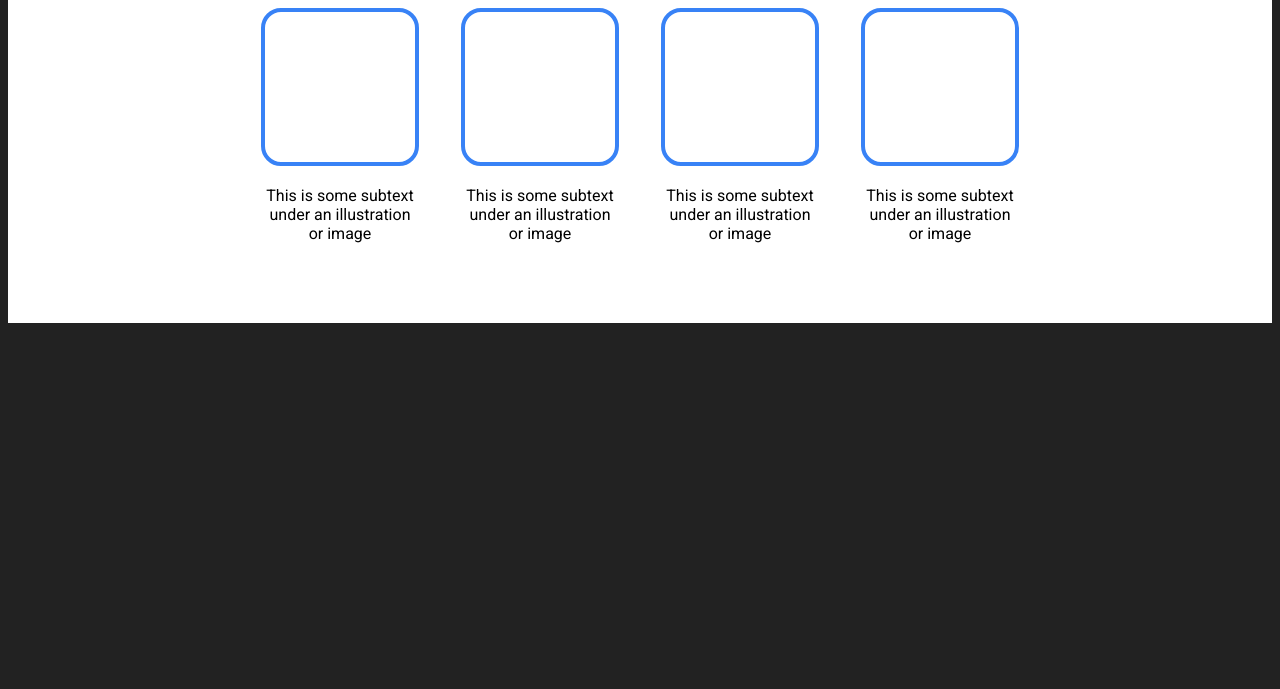
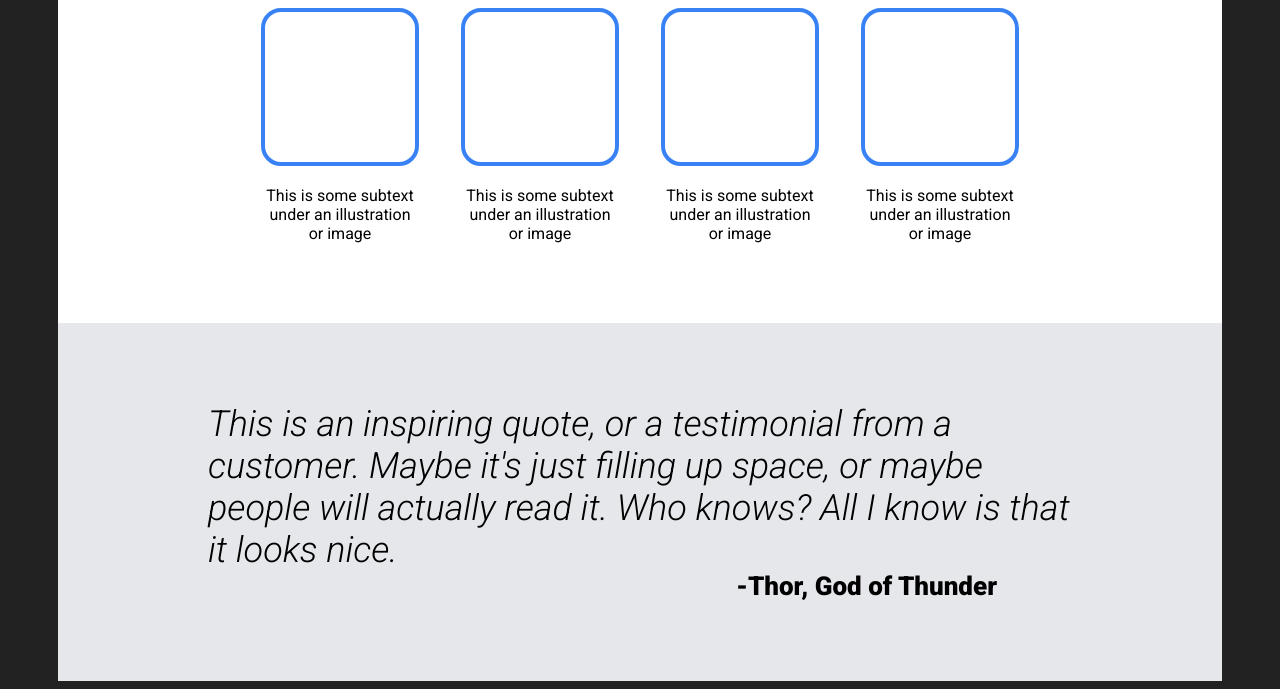
Before and after one commit to gigipink1/landing-page, a plain HTML site: page index.html in a window 1280 px wide. Shown: the part 537-1226 px from the top of the page. Before the commit the page ends 868 px from the top, so only its background shows below. Drawn offline with Linux system fonts and the light colour scheme.

Commit message:
Add padding to body, add content and style to section three

```diff
--- a/index.html
+++ b/index.html
@@ -61,11 +61,18 @@
         </div>
       </div>
     </div>
-    <div class="section-3">
-
+    <div class="section-three">
+        <div class="quote">
+            <div class="quote-text">
+            This is an inspiring quote, or a testimonial from a customer.
+            Maybe it's just filling up space, or maybe people will actually read it.
+            Who knows? All I know is that it looks nice.
+            </div>
+            <div class = "quote-author"> -Thor, God of Thunder</div>
+          </div>
 
     </div>
-    <div class="section-4">
+    <div class="section-four">
 
 
     </div>
--- a/style.css
+++ b/style.css
@@ -3,6 +3,7 @@ body
 {
  font-family: "Roboto", sans-serif;
  background-color: rgb(34, 34, 34);
+ padding: 0 50px;
 }
 
 ul {
@@ -27,6 +28,13 @@ button {
 
 }
 
+
+h2 {
+    margin: 0 0 30px 0;
+    padding: 0;
+    text-align: center;
+  }
+
 a, .hero-subtext {
     text-decoration: none;
     color: #e5e7eb;
@@ -34,6 +42,8 @@ a, .hero-subtext {
 
 
 }
+
+
 
 .section-one {
     background-color: #1f2937;
@@ -88,12 +98,6 @@ a, .hero-subtext {
 
 }
 
-h2 {
-  margin: 0 0 30px 0;
-  padding: 0;
-  text-align: center;
-}
-
 .info-header {
     font-size: 36px;
     font-weight: 900;
@@ -128,3 +132,29 @@ h2 {
     margin-top: 20px;
     margin-bottom:50px;
 }
+
+.section-three {
+    display:flex;
+    background-color: #e5e7eb;
+    justify-content: center;
+    align-items: center;
+    padding: 30px 100px;
+
+}
+
+.quote-text{
+    font-size: 36px;
+    font-weight: 300;
+    font-style: italic;
+    padding: 50px;
+    padding-bottom: 0;
+
+}
+
+.quote-author {
+    font-weight: 800;
+    text-align: right;
+    margin-right: 125px;
+    font-size: 26px;
+    margin-bottom: 50px;
+}
```
